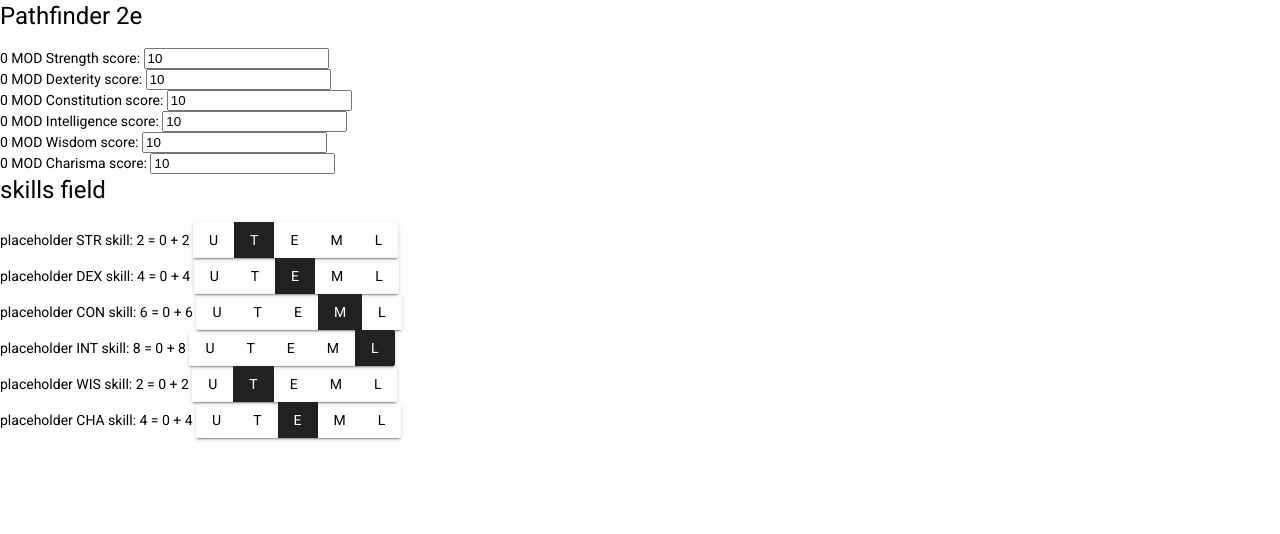
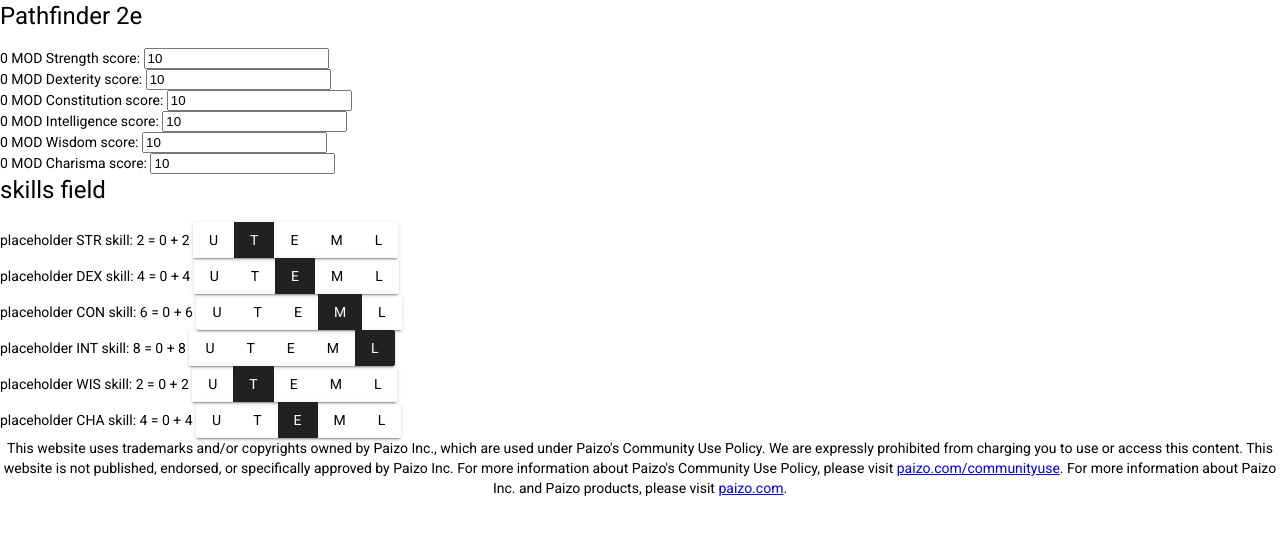
Before and after one commit to Wiljami/pathfinder2EAngular, an Angular app: page / in a window 1280 px wide. Shown: the top 534 px of the page. Built offline with nearby package versions, Linux system fonts and the light colour scheme.

Commit message:
Add Paizo Community Use policy.

```diff
--- a/src/app/app.module.ts
+++ b/src/app/app.module.ts
@@ -10,6 +10,7 @@
 import { ProfLevelComponent } from './sheet/prof-level/prof-level.component';
 import {MatButtonToggleModule} from '@angular/material/button-toggle';
 import { SkillEntryComponent } from './sheet/skills-field/skill-entry/skill-entry.component';
+import { PolicyComponent } from './policy/policy.component';
 
 @NgModule({
   declarations: [
@@ -17,7 +18,8 @@
     SheetComponent,
     SkillsFieldComponent,
     ProfLevelComponent,
-    SkillEntryComponent
+    SkillEntryComponent,
+    PolicyComponent
   ],
   imports: [
     BrowserModule,
--- /dev/null
+++ b/src/app/policy/policy.component.ts
@@ -0,0 +1,23 @@
+import { Component, OnInit } from '@angular/core';
+
+@Component({
+  selector: 'app-policy',
+  template: `
+  <div align="center">
+    This website uses trademarks and/or copyrights owned by Paizo Inc., which are used under Paizo's Community Use Policy.
+    We are expressly prohibited from charging you to use or access this content. This website is not published, endorsed,
+    or specifically approved by Paizo Inc. For more information about Paizo's Community Use Policy, please visit
+    <a href="https://paizo.com/communityuse">paizo.com/communityuse</a>.
+    For more information about Paizo Inc. and Paizo products, please visit
+    <a href="https://paizo.com">paizo.com</a>.
+  </div>
+  `
+})
+export class PolicyComponent implements OnInit {
+
+  constructor() { }
+
+  ngOnInit(): void {
+  }
+
+}
--- a/src/app/sheet/sheet.component.ts
+++ b/src/app/sheet/sheet.component.ts
@@ -11,6 +11,7 @@
     <app-attribute-field [stat]="character.wis"></app-attribute-field><br>
     <app-attribute-field [stat]="character.cha"></app-attribute-field><br>
     <app-skills-field></app-skills-field>
+    <app-policy></app-policy>
   `
 })
 export class SheetComponent implements OnInit {
```
Also changed, not shown: 1 other file (tests, documents, lock files or other folders).
